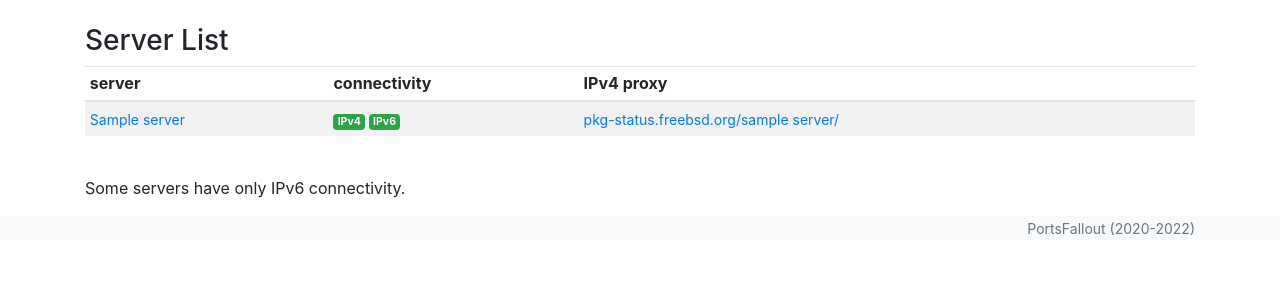
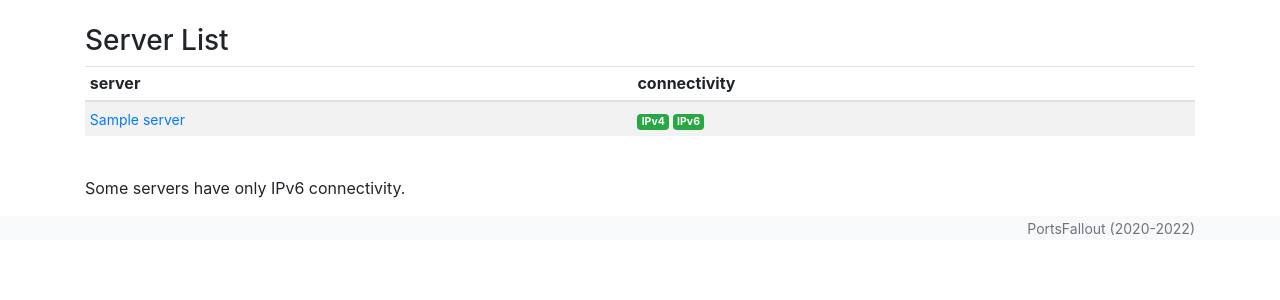
Before and after one commit to dbaio/portsfallout, a Django app: page /server in a window 1280 px wide. Shown: the part 74-374 px from the top of the page. Run offline with Django 3.2, Linux system fonts and the light colour scheme; tables that the repository leaves empty hold one stand-in row (values such as "Sample post").

Commit message:
Remove IPv4 proxy links to logs
Since November 15, pkg builders have started using pkg-status URLs,
which support IPv4 and IPv6.

```diff
--- a/ports/templates/ports/fallout_list.html
+++ b/ports/templates/ports/fallout_list.html
@@ -1,7 +1,6 @@
 {% extends "ports/base.html" %}
 {% block title %}Fallout list{% endblock %}
 {% block body_block %}
-{% load proxy %}
 
 <br />
 
@@ -88,9 +87,8 @@
       <td class="text-nowrap"><small>{{ fallout.date | date:"Y-m-d H:i" }}</small></td>
 		  <td class="text-nowrap">
 			  <a href="{{fallout.log_url }}" class="badge badge-danger">log</a>
-			  <a href="{{fallout.log_url | get_proxy }}" class="badge badge-secondary">log v4</a>
 			  <a href="{{fallout.report_url }}" class="badge badge-info">report</a>
-			  <a href="{% url 'ports:detail' fallout.port.id  %}" class="badge badge-success">port</a>
+			  <a href="{% url 'ports:detail' fallout.port.id  %}" class="badge badge-success">port detail</a>
 			  <a href="https://www.freshports.org/{{fallout.port}}" class="badge badge-dark">FreshPorts</a>
       </td>
     </tr>
--- a/ports/templates/ports/port_detail.html
+++ b/ports/templates/ports/port_detail.html
@@ -1,7 +1,6 @@
 {% extends "ports/base.html" %}
 {% block title %}Port detail - {{port.origin}}{% endblock %}
 {% block body_block %}
-{% load proxy %}
 
 <br />
 <h1>Port detail:</h1>
@@ -55,7 +54,6 @@
       <td class="text-nowrap"><small>{{ fallout.date | date:"Y-m-d H:i" }}</small></td>
       <td class="text-nowrap">
         <a href="{{fallout.log_url }}" class="badge badge-danger">log</a>
-        <a href="{{fallout.log_url | get_proxy }}" class="badge badge-secondary">log v4</a>
         <a href="{{fallout.report_url }}" class="badge badge-info">report</a>
         <a href="{{fallout.build_url }}" class="badge badge-secondary">build queue</a>
       </td>
--- a/ports/templates/ports/server_list.html
+++ b/ports/templates/ports/server_list.html
@@ -1,7 +1,6 @@
 {% extends "ports/base.html" %}
 {% block title %}Server list{% endblock %}
 {% block body_block %}
-{% load proxy %}
 
 <br />
 
@@ -13,7 +12,6 @@
     <tr>
       <th scope="col" class="text-nowrap">server</th>
       <th scope="col" class="text-nowrap">connectivity</th>
-      <th scope="col" class="text-nowrap">IPv4 proxy</th>
     </tr>
   </thead>
   <tbody>
@@ -34,7 +32,6 @@
         {% endif %}
         </small>
       </td>
-      <td class="text-nowrap"><small><a href="https://pkg-status.freebsd.org/{{ server.name | get_short_name }}/">pkg-status.freebsd.org/{{ server.name | get_short_name }}/</a></small></td>
     </tr>
 	{% endfor %}
   </tbody>
```
